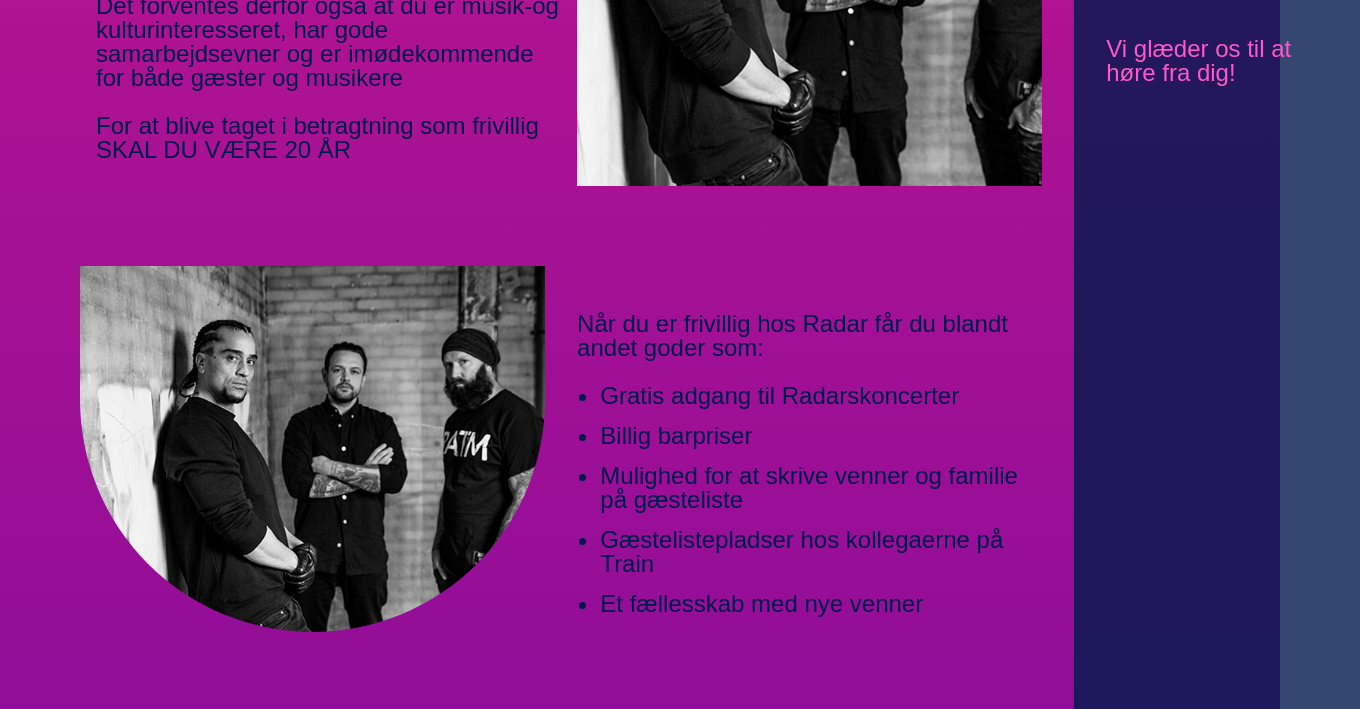
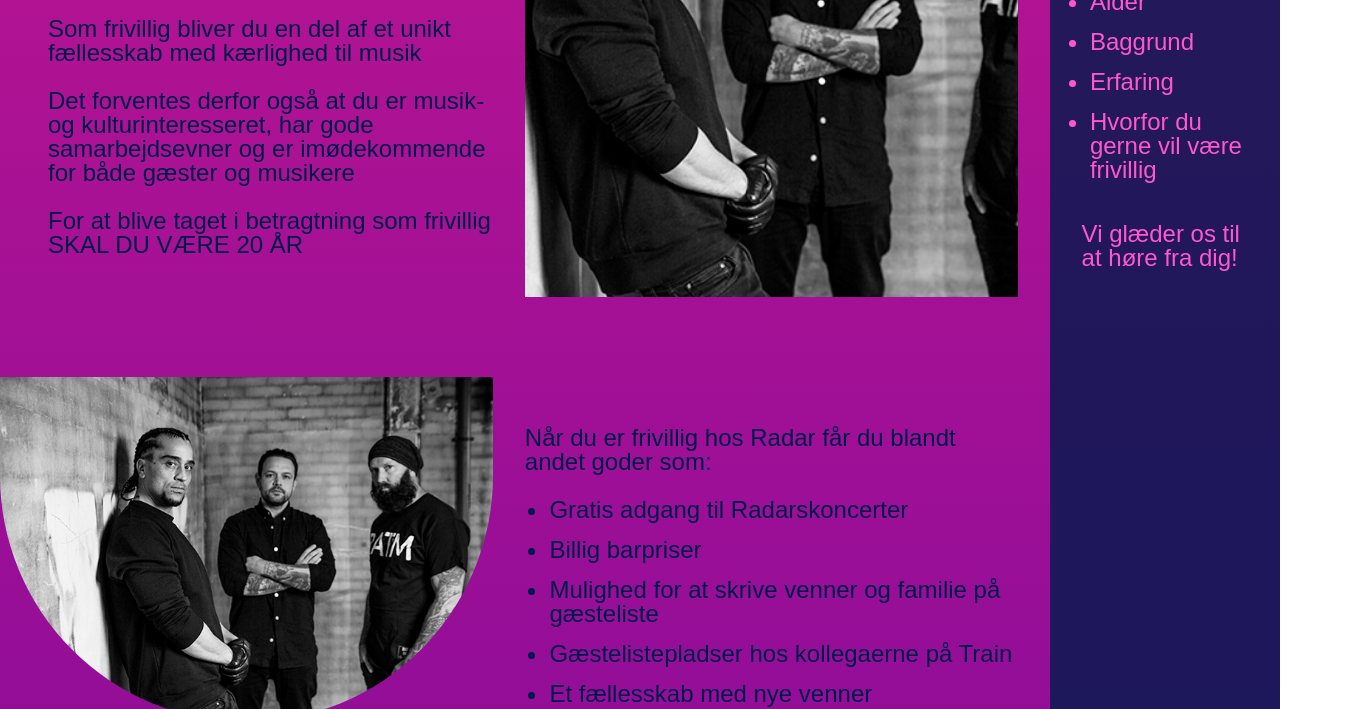
Before and after one commit to stinelock/Radar, a plain HTML site: page frivillig.html in a window 1280 px wide. Shown: the part 811-1520 px from the top of the page, 1360 px wide, since content can reach past the window. Drawn offline with Linux system fonts and the light colour scheme; a web font is replaced by a local one.

Commit message:
rettelser af sidebar

```diff
--- a/css/style.css
+++ b/css/style.css
@@ -193,7 +193,8 @@ li a {
     font-weight: 500;
     font-style: normal;
     font-size: clamp(2rem, 4vw, 2.75rem);
-    margin: 30px;
+    margin: 10%;
+    width:100%
 }
 
 /* Mobile nav-bar */
@@ -443,7 +444,7 @@ li a {
 
 }
 
-.del-minde{
+.del-minde {
     margin: 5%;
 }
 
@@ -649,6 +650,8 @@ footer {
         grid-row-gap: 2rem;
         margin-left: 5rem;
         margin-right: 5rem;
+        width: 100%;
+        max-width: 100%;
     }
 
     .grid-container-main {
@@ -663,7 +666,6 @@ footer {
         grid-template-columns: repeat(5, 1fr);
         grid-column-gap: 2rem;
         grid-row-gap: 5rem;
-        margin-left: 5rem;
     }
 
     .pass {
@@ -803,6 +805,9 @@ footer {
         width: 100%;
         height: 100%;
         padding: 0;
+        padding-left: 2rem;
+        padding-top: 7rem;
+        justify-content: flex-start;
     }
 
     .boble2 {
@@ -838,7 +843,7 @@ footer {
     }
 
     .sidebar {
-        display: inline;
+        display: flex;
         grid-area: sidebar;
         width: 100%;
         height: 100%;
@@ -846,6 +851,7 @@ footer {
         background-color: rgba(1, 26, 77, 0.8);
         justify-content: flex-start;
         padding: 2rem;
+        overflow-x: hidden;
     }
 
     .line-pink {
--- a/frivillig.html
+++ b/frivillig.html
@@ -134,7 +134,7 @@
         </div>
 
         <!------------------------------------------SIDEBAR: Skriv til os------------------------------------------->
-        <section class="boble1 sidebar extra-padding">
+        <section class="boble1 sidebar">
             <div class="sticky">
                 <h3 class="right sub-hd pc-pink">SKRIV TIL<br>OS</h3>
                 <div class="main-text boble-text1 pc-pink">
```
